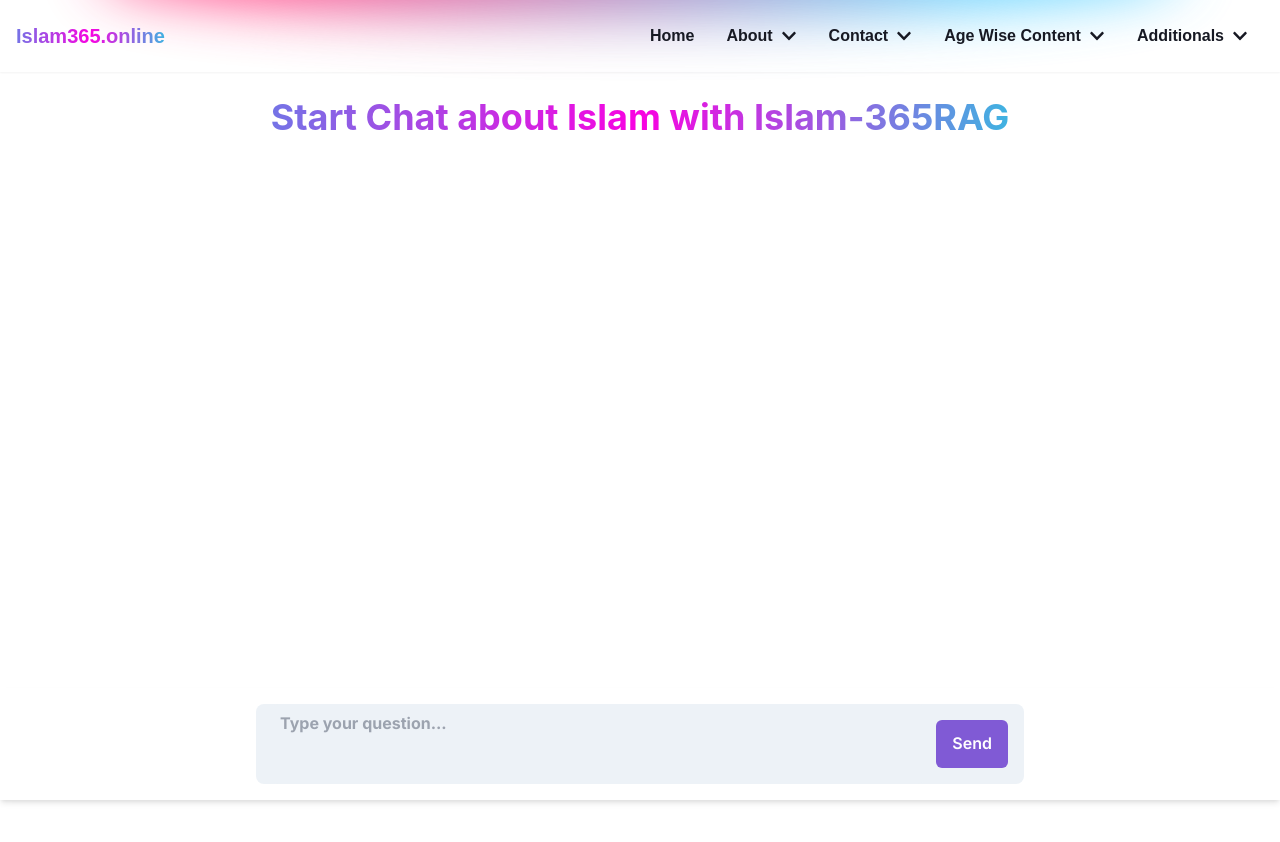
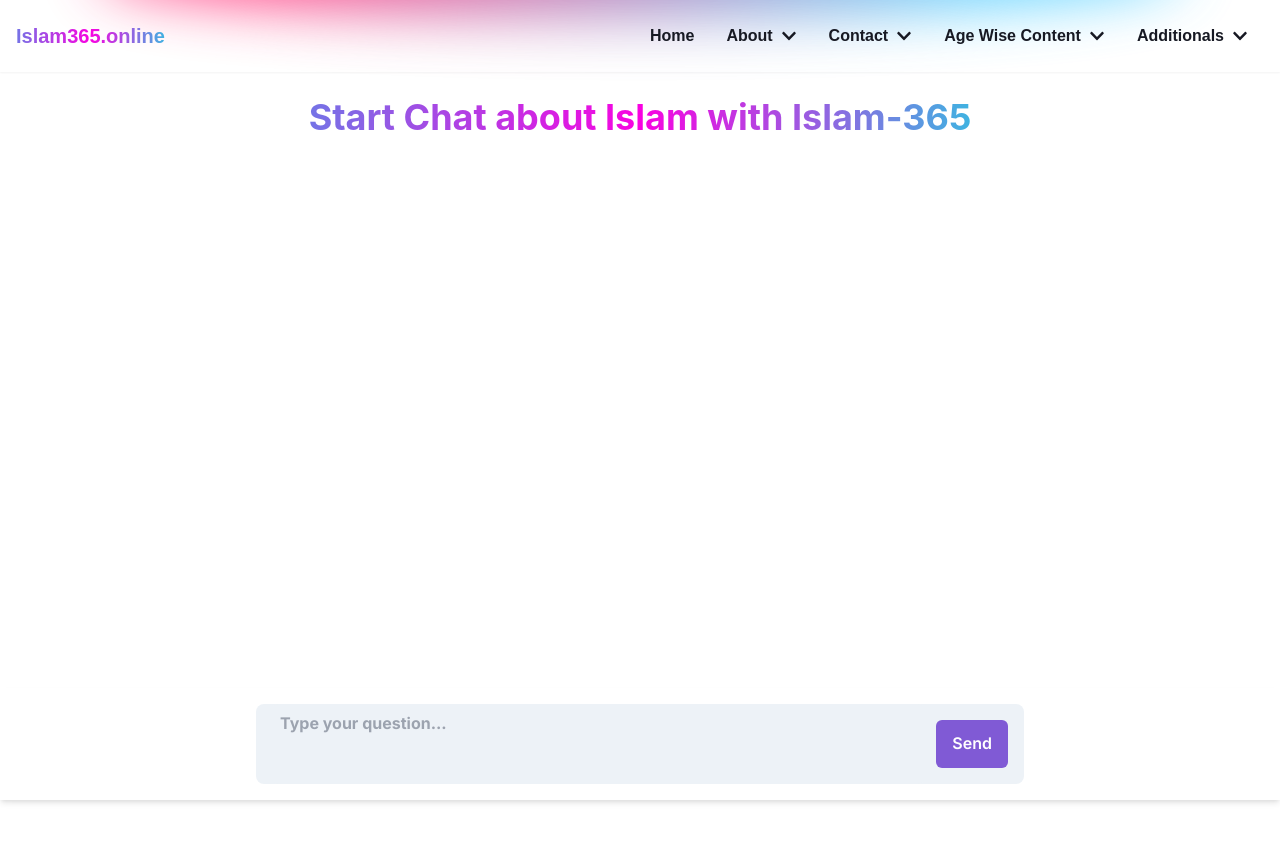
Before and after one commit to JawadKhan65/Islam365online, a Next.js app: page /rag in a window 1280 px wide. Shown: the top 842 px of the page. Built offline with nearby package versions, Linux system fonts and the light colour scheme.

Commit message:
"remove 365Rag from chat heading"

```diff
--- a/app/rag/page.js
+++ b/app/rag/page.js
@@ -54,7 +54,7 @@ const Chat = () => {
                 status: 'info',
                 isClosable: true,
                 position: 'top',
-                colorScheme: 'pink'
+                colorScheme: 'pink',
             });
         }, 60000);
 
@@ -71,7 +71,7 @@ const Chat = () => {
                 headers: {
                     'Content-Type': 'application/json',
                     'Accept': 'application/json',
-                    'X-Requested-With': 'XMLHttpRequest'
+                    'X-Requested-With': 'XMLHttpRequest' // for proxy
                 },
                 body: JSON.stringify({ 'query': query })
             });
@@ -143,7 +143,7 @@ const Chat = () => {
                             <Heading className="gradient-clip m-2">
                                 Islam-365
                             </Heading> : <Heading className="gradient-clip m-2">
-                                Start Chat about Islam with Islam-365RAG
+                                Start Chat about Islam with Islam-365
                             </Heading>
                     }
                 </Box>
--- a/next.config.mjs
+++ b/next.config.mjs
@@ -1,10 +1,11 @@
 // next.config.mjs
 /** @type {import('next').NextConfig} */
+// next config object with rewrites proxy policy
 const nextConfig = {
     async rewrites() {
         return [
             {
-                source: '/api/proxy/:path*',
+                source: '/api/proxy/:path*', // api schema
                 destination: 'http://ec2-52-66-203-7.ap-south-1.compute.amazonaws.com/:path*',
             },
         ];
```
